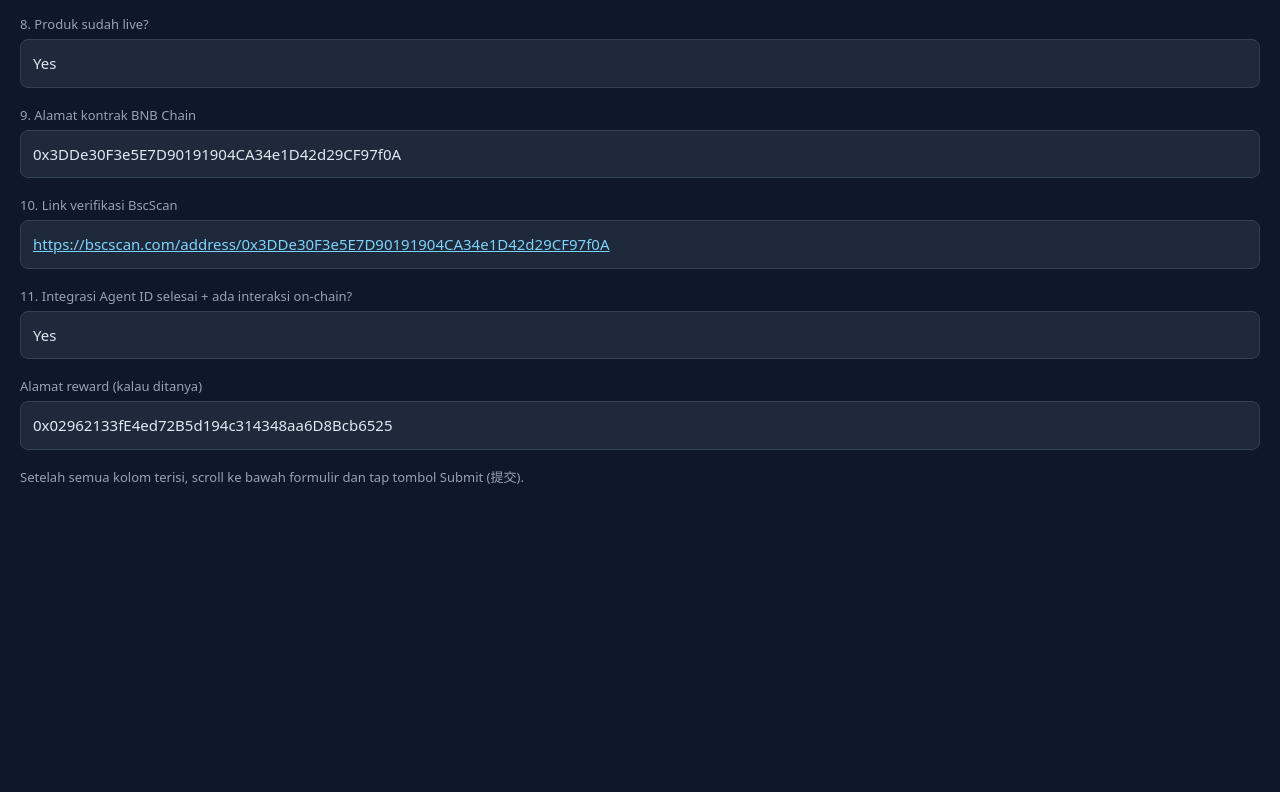
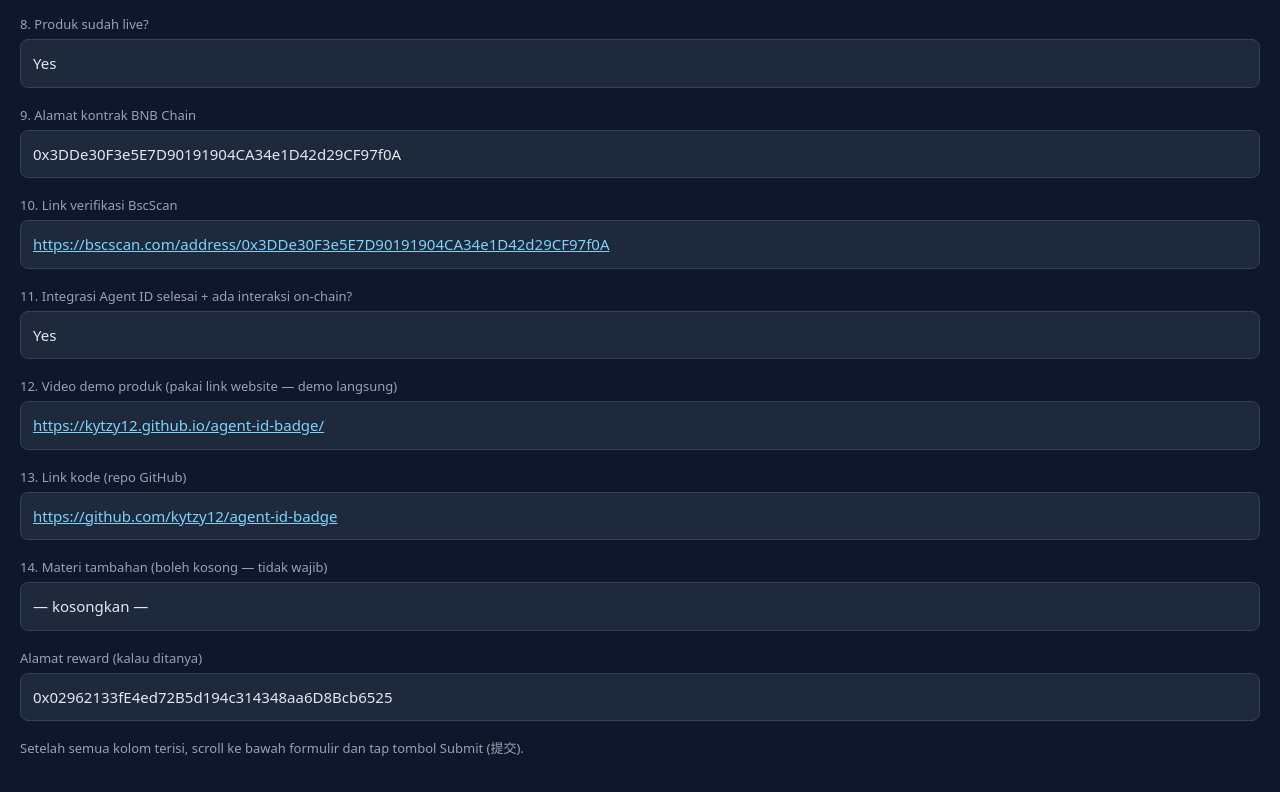
Before and after one commit to kytzy12/agent-id-badge, a plain HTML site: page docs/formulir.html in a window 1280 px wide. Shown: the part 821-1613 px from the top of the page. Before the commit the page ends 1341 px from the top, so only its background shows below. Drawn offline with Linux system fonts and the light colour scheme.

Commit message:
Update formulir.html — add fields 12-14 (demo video, repo link)

```diff
--- a/docs/formulir.html
+++ b/docs/formulir.html
@@ -41,6 +41,12 @@ p.sub{color:#94a3b8;margin:0 0 20px;font-size:14px}
 
 <div class="field"><label>11. Integrasi Agent ID selesai + ada interaksi on-chain?</label><div class="val">Yes</div></div>
 
+<div class="field"><label>12. Video demo produk (pakai link website — demo langsung)</label><div class="val"><a href="https://kytzy12.github.io/agent-id-badge/">https://kytzy12.github.io/agent-id-badge/</a></div></div>
+
+<div class="field"><label>13. Link kode (repo GitHub)</label><div class="val"><a href="https://github.com/kytzy12/agent-id-badge">https://github.com/kytzy12/agent-id-badge</a></div></div>
+
+<div class="field"><label>14. Materi tambahan (boleh kosong — tidak wajib)</label><div class="val">— kosongkan —</div></div>
+
 <div class="field"><label>Alamat reward (kalau ditanya)</label><div class="val">0x02962133fE4ed72B5d194c314348aa6D8Bcb6525</div></div>
 
 <p class="note">Setelah semua kolom terisi, scroll ke bawah formulir dan tap tombol Submit (提交).</p>
```
